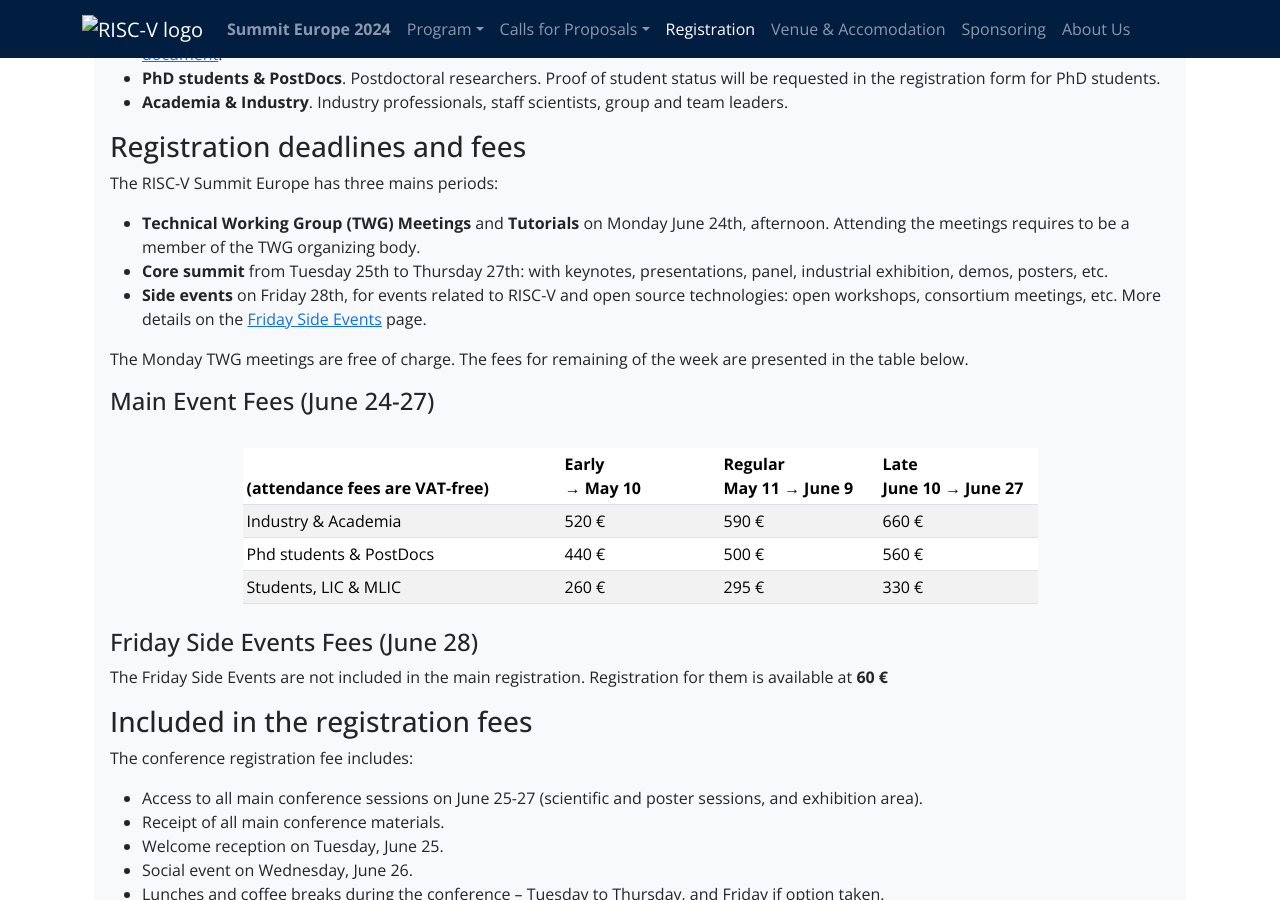
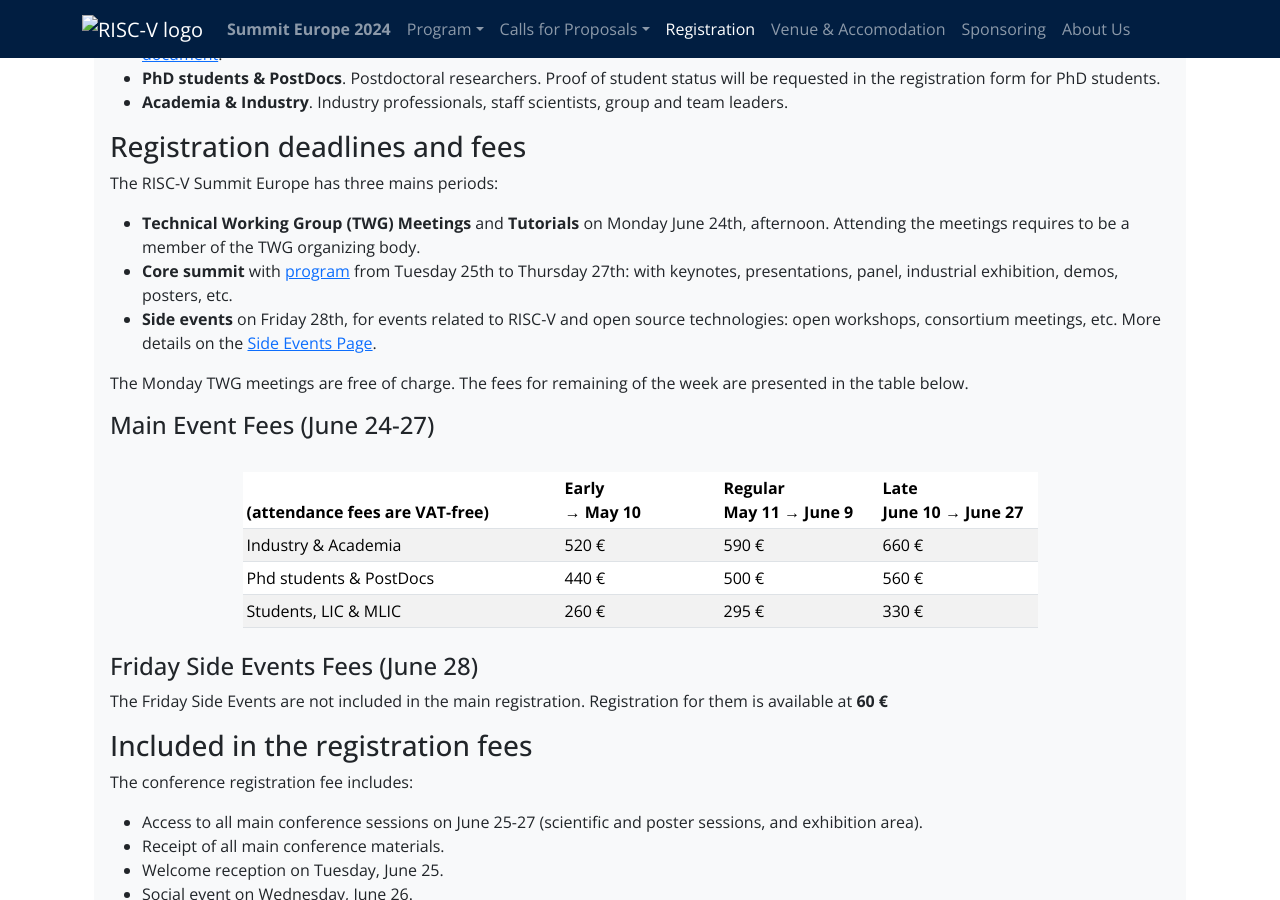
Before and after one commit to riscv-europe/summit-website-development, a Jekyll site: the page built from summit/2024/registration.md, in a window 1280 px wide and 900 px high, scrolled down 676 px. Built offline with Jekyll 4.4.1, drawn with Linux system fonts in a browser that asks for light colours.

Commit message:
Update registration.md
Corrected links to side event

```diff
--- a/summit/2024/registration.md
+++ b/summit/2024/registration.md
@@ -34,12 +34,11 @@
  - **Technical Working Group (TWG) Meetings** and **Tutorials** on Monday June
    24th, afternoon. Attending the meetings requires to be a member of the TWG
    organizing body.
- - **Core summit** from Tuesday 25th to Thursday 27th: with keynotes,
+ - **Core summit** with [program](conference) from Tuesday 25th to Thursday 27th: with keynotes,
    presentations, panel, industrial exhibition, demos, posters, etc.
  - **Side events** on Friday 28th, for events related to RISC-V and
    open source technologies: open workshops, consortium meetings, etc.
-   More details on the <a href="side-events.html" target="_blank">Friday
-   Side Events</a> page.
+   More details on the [Side Events Page](sideevents).
 
 The Monday TWG meetings are free of charge. The fees for remaining of
 the week are presented in the table below.
```
